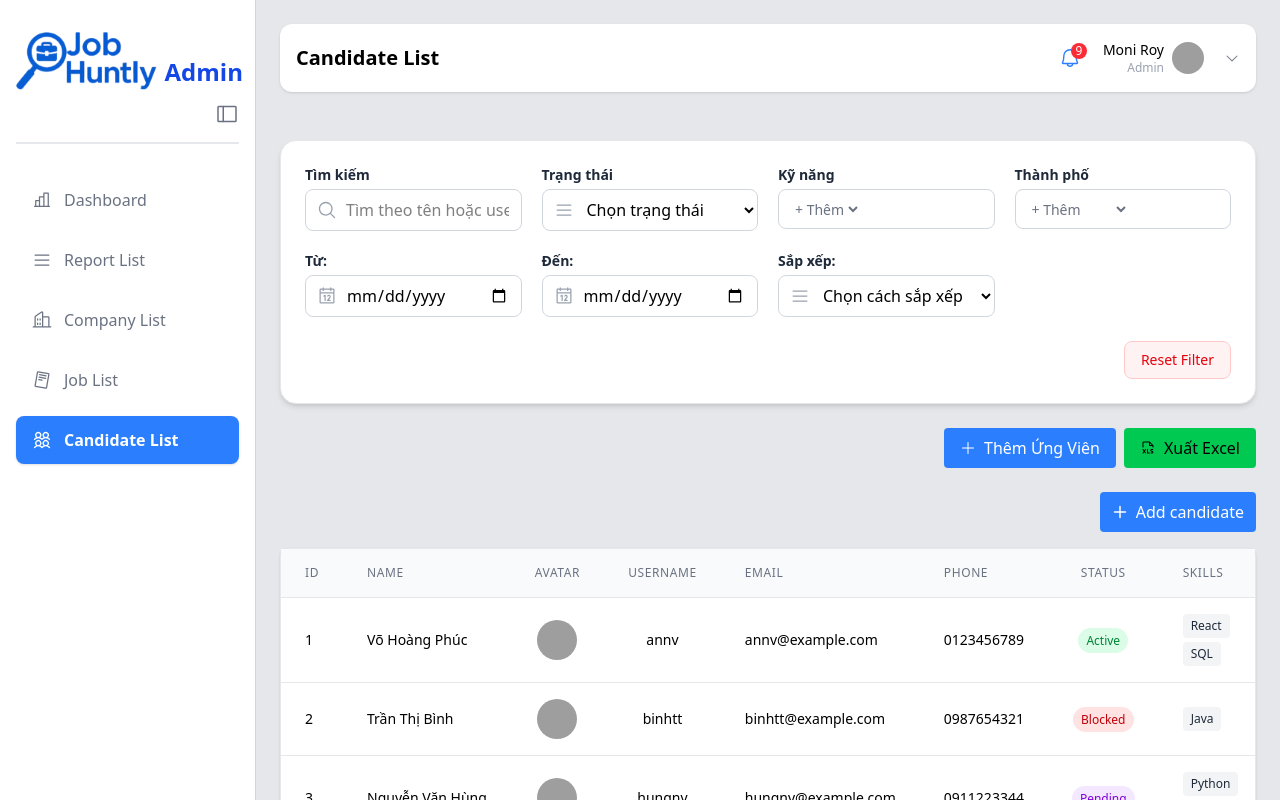
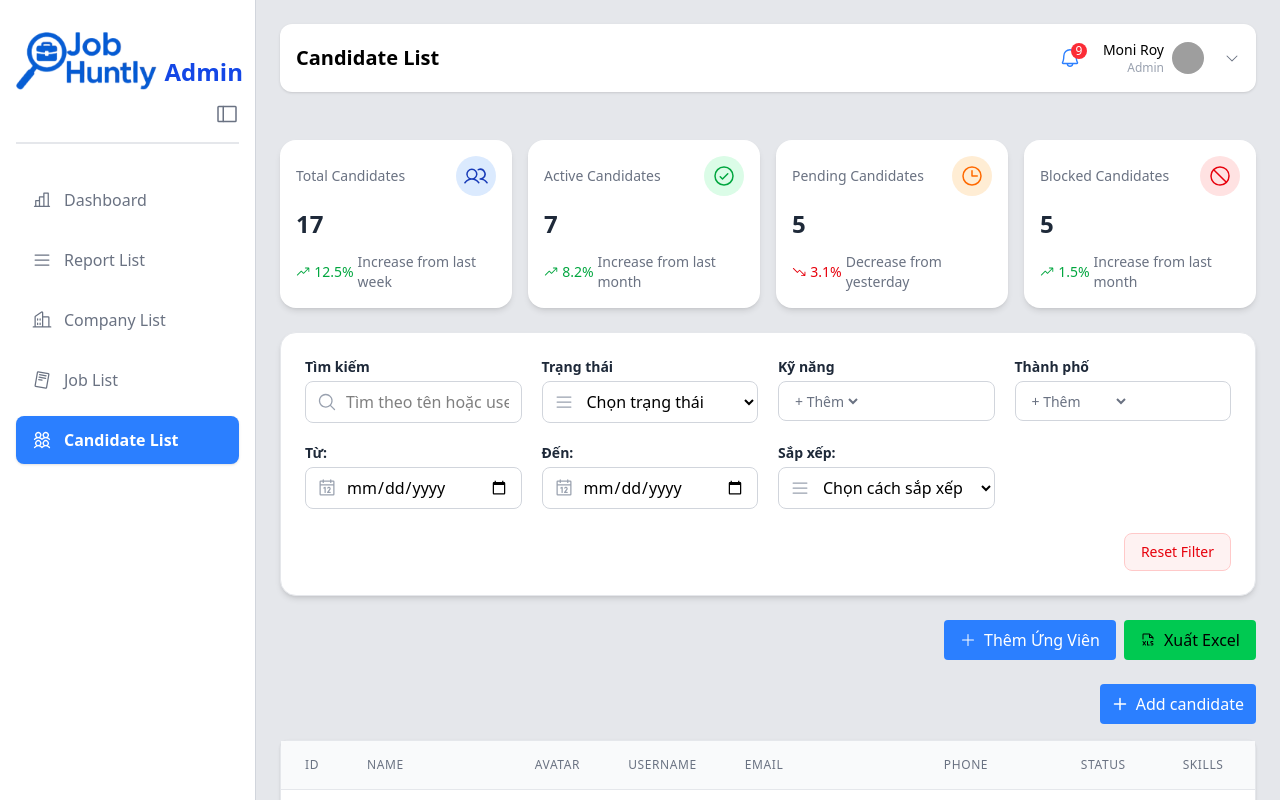
Before and after one commit to Group-3-KTC/job-huntly-admin-app, a React (Vite) app: page /candidateList in a window 1280 px wide. Shown: the top 800 px of the page. Built offline with nearby package versions, Linux system fonts and the light colour scheme; sample sign-in values are in the browser's storage; grey boxes are pictures that could not be loaded.

Commit message:
add statictis candidate page

```diff
--- /dev/null
+++ b/src/features/candidatelist/components/CandidateStatistics.tsx
@@ -0,0 +1,77 @@
+import {
+  Users,
+  CheckCircle,
+  Clock,
+  Prohibit
+} from "@phosphor-icons/react";
+import type { StatisticCardProps } from "../../../types/statistics.type";
+import StatisCard from "../../../components/ui/StatisticCard";
+import type { Candidate } from "../mock/mockCandidates";
+
+interface Props {
+  candidates: Candidate[];
+}
+
+const CandidateStatistics = ({ candidates }: Props) => {
+  const totalCandidates = candidates.length;
+  const activeCandidates = candidates.filter((c) => c.status === "active").length;
+  const pendingCandidates = candidates.filter((c) => c.status === "pending").length;
+  const blockedCandidates = candidates.filter((c) => c.status === "blocked").length;
+
+  const statisticData: StatisticCardProps[] = [
+    {
+      label: "Total Candidates",
+      value: totalCandidates.toString(),
+      icon: <Users size={24} />,
+      change: {
+        percentage: "12.5%",
+        direction: "up",
+        description: "Increase from last week",
+      },
+      colorScheme: "blue",
+    },
+    {
+      label: "Active Candidates",
+      value: activeCandidates.toString(),
+      icon: <CheckCircle size={24} />,
+      change: {
+        percentage: "8.2%",
+        direction: "up",
+        description: "Increase from last month",
+      },
+      colorScheme: "green",
+    },
+    {
+      label: "Pending Candidates",
+      value: pendingCandidates.toString(),
+      icon: <Clock size={24} />,
+      change: {
+        percentage: "3.1%",
+        direction: "down",
+        description: "Decrease from yesterday",
+      },
+      colorScheme: "orange",
+    },
+    {
+      label: "Blocked Candidates",
+      value: blockedCandidates.toString(),
+      icon: <Prohibit size={24} />,
+      change: {
+        percentage: "1.5%",
+        direction: "up",
+        description: "Increase from last month",
+      },
+      colorScheme: "red",
+    },
+  ];
+
+  return (
+    <div className="grid grid-cols-1 gap-4 sm:grid-cols-2 xl:grid-cols-4 mb-6">
+      {statisticData.map((item, index) => (
+        <StatisCard key={index} {...item} />
+      ))}
+    </div>
+  );
+};
+
+export default CandidateStatistics;
--- a/src/features/candidatelist/pages/CandidateListPage.tsx
+++ b/src/features/candidatelist/pages/CandidateListPage.tsx
@@ -7,6 +7,17 @@ import {
   FilterBar,
   type FilterField,
 } from "../../../components/common/FilterBar";
+import CandidateStatistics from "../components/CandidateStatistics";
+
+interface FilterValues {
+  searchText: string;
+  status: string;
+  sort: string;
+  skills: string[];
+  location_city: string[];
+  created_from: string;
+  created_to: string;
+}
 
 export const CandidateListPage = () => {
   const [candidates, setCandidates] = useState<Candidate[]>([]);
@@ -14,7 +25,7 @@ export const CandidateListPage = () => {
   const [page, setPage] = useState(1);
   const pageSize = 5;
   // filter state
-  const [filterValues, setFilterValues] = useState<Record<string, any>>({
+  const [filterValues, setFilterValues] = useState<FilterValues>({
     searchText: "",
     status: "",
     sort: "",
@@ -127,16 +138,19 @@ export const CandidateListPage = () => {
   return (
     <>
       <div className="w-full p-6">
+        {/* Thống kê nhanh */}
+        <CandidateStatistics candidates={candidates} />
+
         {/* Bộ lọc dùng FilterBar */}
         <FilterBar
           filters={candidateFilters}
           initialValues={filterValues}
           onFilterChange={(filters) => {
-            setFilterValues(filters);
+            setFilterValues(filters as unknown as FilterValues);
             setPage(1); // reset về trang đầu khi filter
           }}
           onReset={() => {
-            const reset = {
+            const reset: FilterValues = {
               searchText: "",
               status: "",
               sort: "",
```
